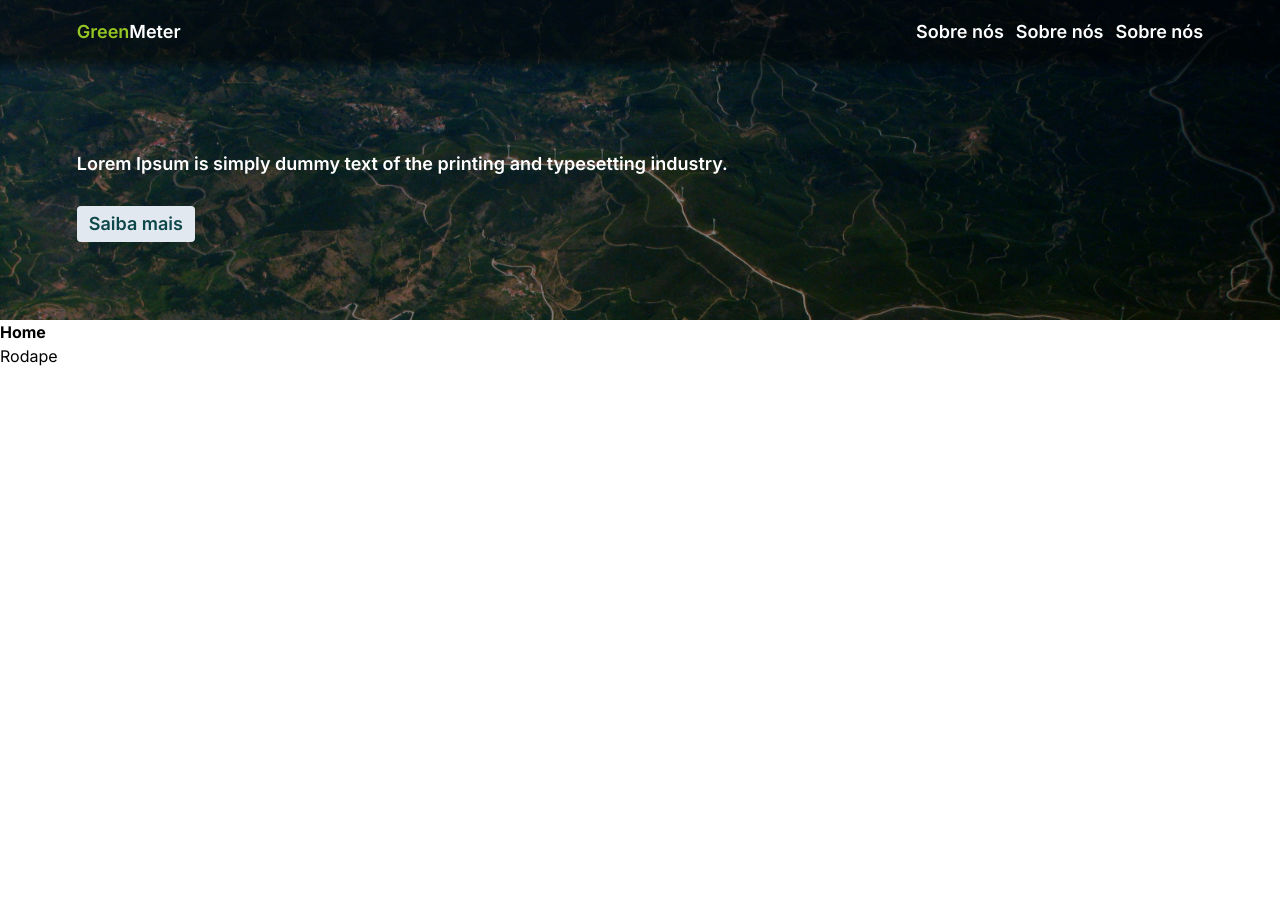
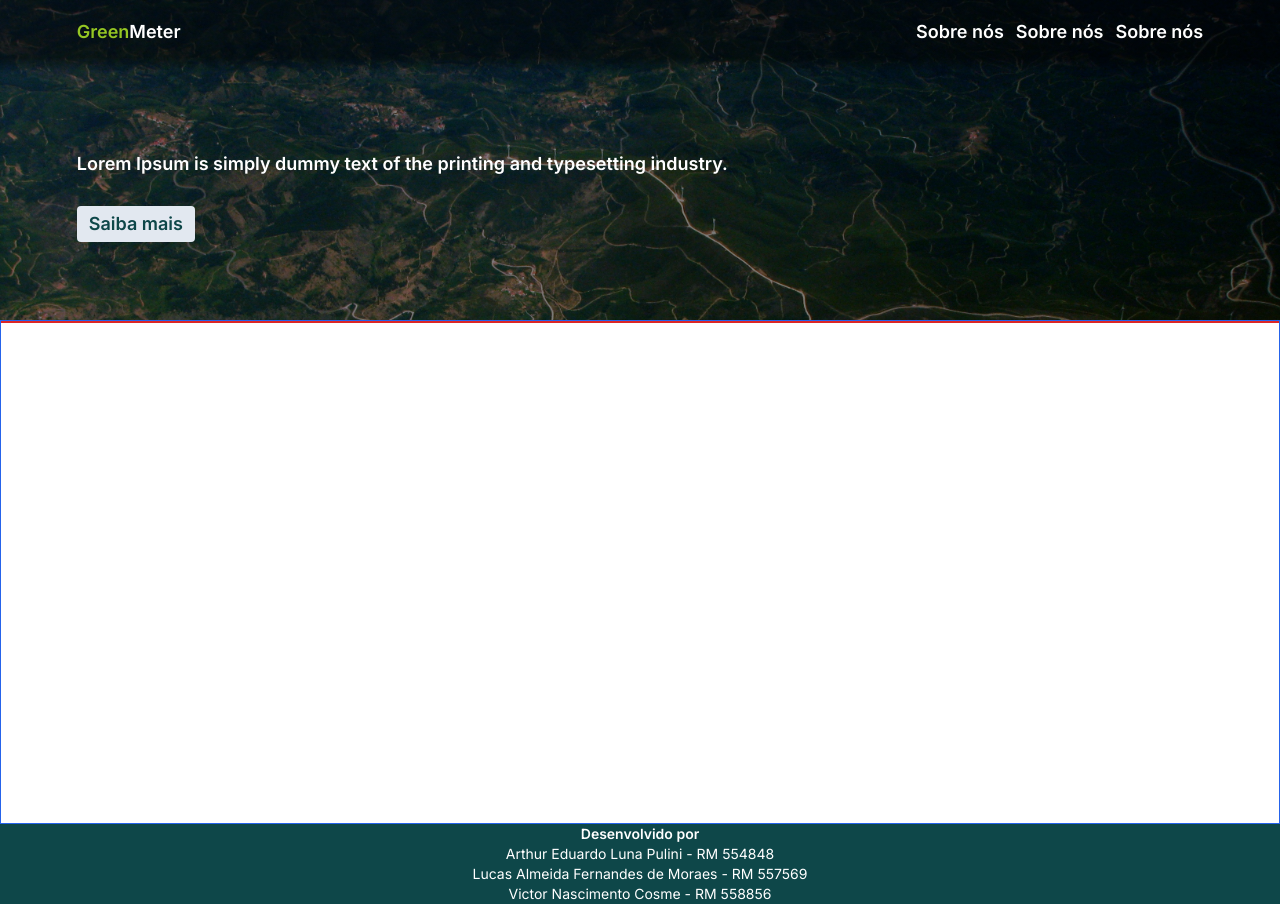
Before and after one commit to gs-2sem-quantumleap/gs-2sem-front, a Next.js app in the folder greenmeter-gs/: page / in a window 1280 px wide. Before the commit the page ends 800 px from the top, so only its background shows below. Built offline with nearby package versions, Linux system fonts and the light colour scheme.

Commit message:
Rodapé para celulares feito

```diff
--- a/greenmeter-gs/src/app/page.tsx
+++ b/greenmeter-gs/src/app/page.tsx
@@ -1,7 +1,7 @@
 export default function Home(){
   return(
-    <div>
-      <h1 className="font-bold">Home</h1>
-    </div>
+    <main className="h-[63vh] border border-blue-600">
+      <div className="border border-red-600"></div>
+    </main>
   );
 }
--- a/greenmeter-gs/src/components/Rodape/Rodape.tsx
+++ b/greenmeter-gs/src/components/Rodape/Rodape.tsx
@@ -1,7 +1,14 @@
-export default function Rodape(){
-    return(
-        <div>
-            <h1>Rodape</h1>
-        </div>
-    )
+export default function Rodape() {
+  return (
+    <footer className="bg-musgo text-white h-[10vh] px-5 flex items-center flex-col justify-center text-sm">
+      <div className="text-center">
+        <h1 className="font-semibold">Desenvolvido por</h1>
+        <ul>
+          <li>Arthur Eduardo Luna Pulini - RM 554848</li>
+          <li>Lucas Almeida Fernandes de Moraes - RM 557569</li>
+          <li>Victor Nascimento Cosme - RM 558856</li>
+        </ul>
+      </div>
+    </footer>
+  );
 }
```
